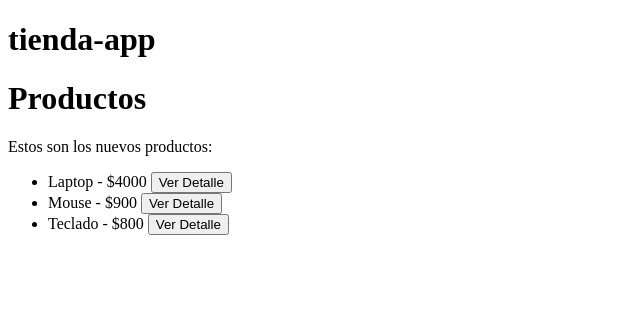
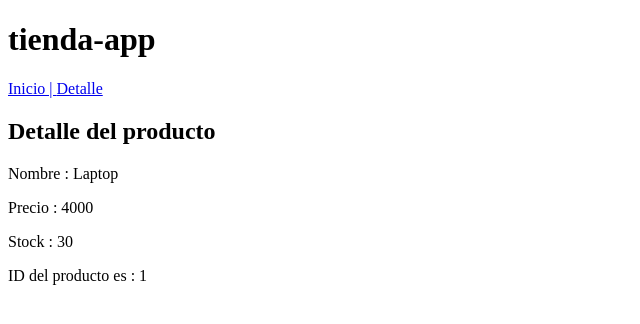
Before and after one commit to eliasSilvera2501/tienda-app, an Angular app: page /detalle/1 in a window 1280 px wide. Before the commit this address led to /. Shown: the top 324 px of the page, without its empty margins (0-640 px from the left). Built offline with nearby package versions, Linux system fonts and the light colour scheme.

Commit message:
dia 3: routing, parametros de ruta, navegacion

```diff
--- a/src/app/app.html
+++ b/src/app/app.html
@@ -1,15 +1,10 @@
 <h1> {{title()}} </h1>
 
+<nav>
+  <a routerLink="">Inicio | </a>
 
-<app-productos [listaProductos]="productos" (productoSeleccionado)="recibirProducto($event)"/>
+  <a routerLink="/detalle">Detalle</a>
+</nav>
 
-@if (MiProductoSeleccionado !=null) {
-  <div>
-    <h3>Producto seleccionado:</h3>
-    <p>Nombre: {{MiProductoSeleccionado.nombre}}</p>
-    <p>Precio: {{MiProductoSeleccionado.precio}}</p>
-    <p>Stock: {{MiProductoSeleccionado.stock}}</p>
-  </div>
-}
 
 <router-outlet />
--- a/src/app/app.routes.ts
+++ b/src/app/app.routes.ts
@@ -1,3 +1,9 @@
 import { Routes } from '@angular/router';
+import { Inicio } from './components/inicio/inicio';
+import { Detalle } from './components/detalle/detalle';
 
-export const routes: Routes = [];
+export const routes: Routes = [
+    { path:'', component: Inicio},
+    { path:'detalle/:id', component: Detalle}
+
+];
--- a/src/app/app.ts
+++ b/src/app/app.ts
@@ -1,5 +1,5 @@
 import { Component, signal } from '@angular/core';
-import { RouterOutlet } from '@angular/router';
+import { RouterOutlet, RouterLinkWithHref, RouterLink } from '@angular/router';
 import { Productos } from './components/productos/productos';
 import { Producto } from './interfaces/producto.interface';
 
@@ -9,7 +9,7 @@ import { Producto } from './interfaces/producto.interface';
 
 @Component({
   selector: 'app-root',
-  imports: [RouterOutlet, Productos],
+  imports: [RouterOutlet, RouterLinkWithHref,RouterLink],
   templateUrl: './app.html',
   styleUrl: './app.scss'
 })
@@ -18,22 +18,6 @@ import { Producto } from './interfaces/producto.interface';
 
 
 export class App {
-  protected readonly title = signal('tienda-app');
-
-  MiProductoSeleccionado:Producto | null = null;
-
-
-
- productos:Producto[]=[
-    {id:1, nombre:'Laptop', precio:4000, stock:30},
-    {id:2, nombre:'Mouse', precio:900, stock:10},
-    {id:3, nombre:'Teclado', precio:800, stock: 12}
-
-  ];
-
-
-  recibirProducto(producto: Producto ){
-    this.MiProductoSeleccionado=producto;
-  }
+ protected readonly title = signal('tienda-app');
 
 }
--- /dev/null
+++ b/src/app/components/detalle/detalle.html
@@ -0,0 +1,11 @@
+<h2> Detalle del producto</h2>
+
+
+@if (producto != null) {
+    <p>Nombre : {{producto.nombre}}</p>
+    <p>Precio : {{producto.precio}}</p>
+    <p>Stock : {{producto.stock}}</p>
+}@else{
+    <p>Producto no disponible</p>
+}
+<p> ID del producto es : {{id}} </p>
--- /dev/null
+++ b/src/app/components/detalle/detalle.ts
@@ -0,0 +1,31 @@
+import { Component, inject, OnInit } from '@angular/core';
+import { ActivatedRoute } from '@angular/router';
+import { Producto } from '../../interfaces/producto.interface';
+
+@Component({
+  selector: 'app-detalle',
+  imports: [],
+  templateUrl: './detalle.html',
+  styleUrl: './detalle.scss',
+})
+export class Detalle implements OnInit {
+
+  route= inject(ActivatedRoute);
+
+  id:number = 0;
+
+  producto:Producto | null= null;
+
+  productos:Producto[]=[
+      {id:1, nombre:'Laptop', precio:4000, stock:30},
+      {id:2, nombre:'Mouse', precio:900, stock:10},
+      {id:3, nombre:'Teclado', precio:800, stock: 12}
+
+    ];
+
+  ngOnInit() {
+      this.id= Number(this.route.snapshot.paramMap.get('id'));
+      this.producto=this.productos.find(p => p.id===this.id)|| null;
+  }
+
+}
--- /dev/null
+++ b/src/app/components/inicio/inicio.html
@@ -0,0 +1,3 @@
+<h2>Inicio</h2>
+
+<app-productos [listaProductos]="productos" (productoSeleccionado)="recibirProducto($event)"/>
--- /dev/null
+++ b/src/app/components/inicio/inicio.ts
@@ -0,0 +1,33 @@
+import { Component, inject, Inject } from '@angular/core';
+import { Producto } from '../../interfaces/producto.interface';
+import { Productos } from '../productos/productos';
+import { Router } from '@angular/router';
+
+@Component({
+  selector: 'app-inicio',
+  imports: [Productos],
+  templateUrl: './inicio.html',
+  styleUrl: './inicio.scss',
+})
+export class Inicio {
+
+
+   router=inject(Router);
+
+  //MiProductoSeleccionado:Producto | null = null;
+
+
+
+ productos:Producto[]=[
+    {id:1, nombre:'Laptop', precio:4000, stock:30},
+    {id:2, nombre:'Mouse', precio:900, stock:10},
+    {id:3, nombre:'Teclado', precio:800, stock: 12}
+
+  ];
+
+
+  recibirProducto(producto: Producto ){
+    this.router.navigate(['/detalle', producto.id])
+    //this.MiProductoSeleccionado=producto;
+  }
+}
```
Also changed, not shown: src/app/components/detalle/detalle.scss (added), src/app/components/inicio/inicio.scss (added), 2 other files (tests, documents, lock files or other folders).
